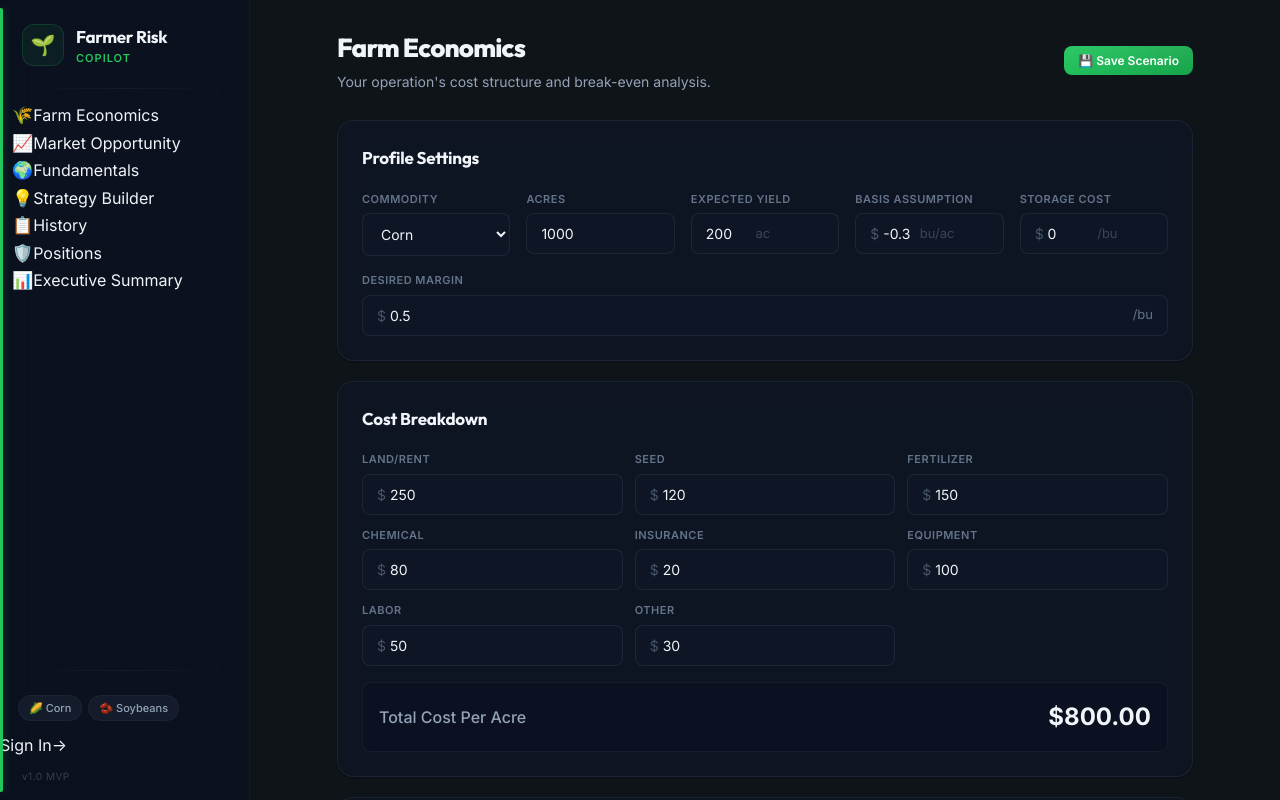
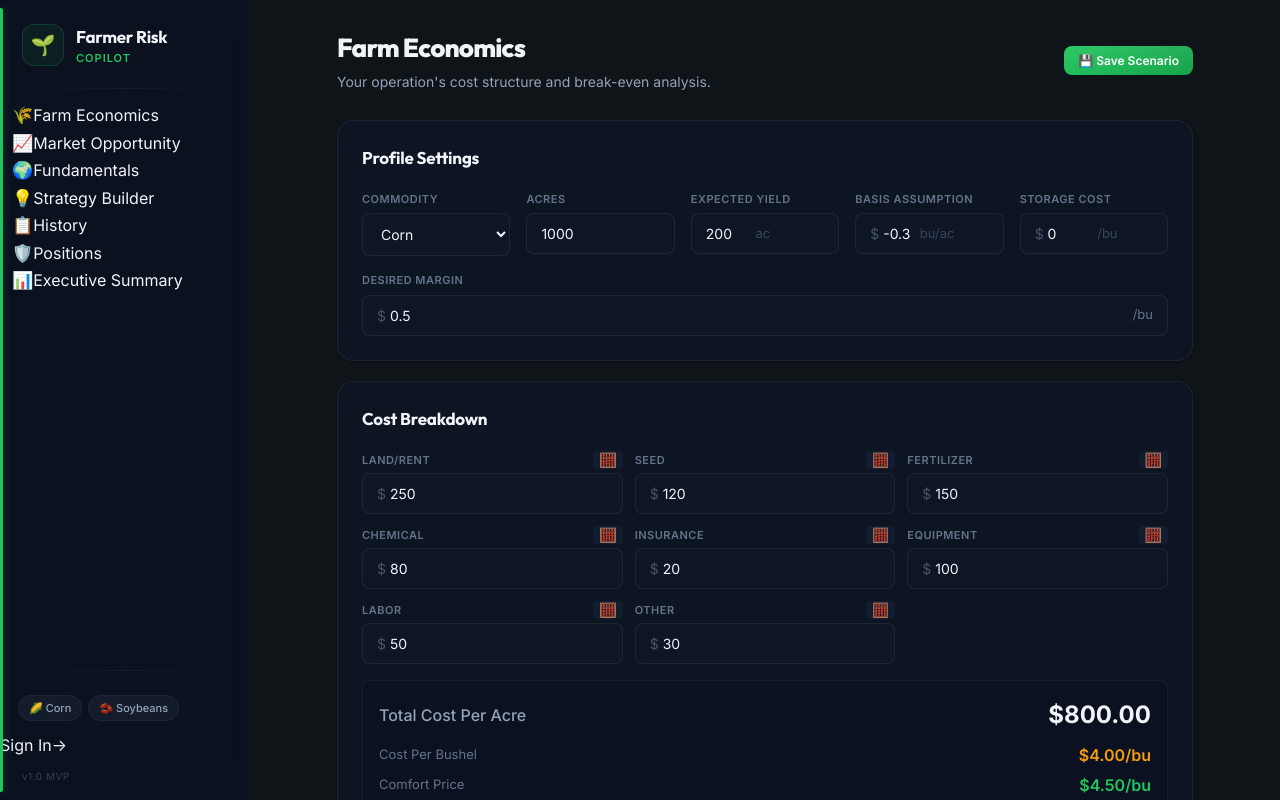
Before and after one commit to jonahleifker/Farmer-Risk-Lead-Generation, a Next.js app: page /dashboard in a window 1280 px wide. Shown: the top 800 px of the page. Built offline with nearby package versions, Linux system fonts and the light colour scheme; no server answers.

Commit message:
sync: bushel counts on strategy metrics, per-acre calculator modal, StoneX branding, cost summary details

```diff
--- a/app/dashboard/page.tsx
+++ b/app/dashboard/page.tsx
@@ -28,6 +28,10 @@ export default function FarmEconomicsPage() {
     const [profile, setProfile] = useState<FarmProfile>(createDefaultProfile('corn'));
     const [showLeadModal, setShowLeadModal] = useState(false);
     const [saved, setSaved] = useState(false);
+    const [showCalc, setShowCalc] = useState(false);
+    const [calcField, setCalcField] = useState<{ key: keyof CostBreakdown; label: string } | null>(null);
+    const [calcExpense, setCalcExpense] = useState('');
+    const [calcAcres, setCalcAcres] = useState('');
 
     useEffect(() => {
         setProfile(loadLocalProfile());
@@ -50,6 +54,27 @@ export default function FarmEconomicsPage() {
         const total = Object.values(breakdown).reduce((s, v) => s + v, 0);
         updateField({ costBreakdown: breakdown, costPerAcre: total });
     };
+
+    const openCalc = (key: keyof CostBreakdown, label: string) => {
+        setCalcField({ key, label });
+        setCalcAcres(profile.acres.toString());
+        setCalcExpense('');
+        setShowCalc(true);
+    };
+
+    const applyCalc = () => {
+        if (!calcField) return;
+        const total = parseFloat(calcExpense);
+        const acres = parseFloat(calcAcres);
+        if (!isNaN(total) && !isNaN(acres) && acres > 0) {
+            updateCost(calcField.key, (total / acres).toFixed(2));
+        }
+        setShowCalc(false);
+    };
+
+    const calcResult = (parseFloat(calcExpense) && parseFloat(calcAcres) > 0)
+        ? (parseFloat(calcExpense) / parseFloat(calcAcres)).toFixed(2)
+        : '0.00';
 
     const handleSave = async () => {
         if (!session?.user) {
@@ -128,7 +153,18 @@ export default function FarmEconomicsPage() {
                 <div className="cost-grid">
                     {costCategories.map((cat) => (
                         <div key={cat.key}>
-                            <label className="input-label">{cat.label}</label>
+                            <div style={{ display: 'flex', alignItems: 'center', justifyContent: 'space-between', marginBottom: 4 }}>
+                                <label className="input-label" style={{ marginBottom: 0 }}>{cat.label}</label>
+                                <button onClick={() => openCalc(cat.key, cat.label)}
+                                    title="Per-acre calculator"
+                                    style={{
+                                        background: 'rgba(59, 130, 246, 0.08)', border: 'none',
+                                        borderRadius: 4, padding: '2px 6px', cursor: 'pointer',
+                                        fontSize: 14, lineHeight: 1,
+                                    }}>
+                                    🧮
+                                </button>
+                            </div>
                             <div className="input-with-prefix">
                                 <span className="input-prefix">$</span>
                                 <input
@@ -141,9 +177,21 @@ export default function FarmEconomicsPage() {
                     ))}
                 </div>
                 <div style={{ marginTop: 16, padding: 16, background: 'var(--bg-primary)', borderRadius: 8, border: '1px solid var(--border)' }}>
-                    <div style={{ display: 'flex', justifyContent: 'space-between', alignItems: 'center' }}>
+                    <div style={{ display: 'flex', justifyContent: 'space-between', alignItems: 'center', marginBottom: 10 }}>
                         <span style={{ color: 'var(--text-secondary)', fontWeight: 500 }}>Total Cost Per Acre</span>
                         <span style={{ fontSize: 24, fontWeight: 700 }}>${profile.costPerAcre.toFixed(2)}</span>
+                    </div>
+                    <div style={{ display: 'flex', justifyContent: 'space-between', alignItems: 'center', marginBottom: 6 }}>
+                        <span style={{ color: 'var(--text-muted)', fontSize: 13 }}>Cost Per Bushel</span>
+                        <span style={{ fontWeight: 600, color: 'var(--accent-yellow)' }}>
+                            ${(profile.expectedYield > 0 ? profile.costPerAcre / profile.expectedYield : 0).toFixed(2)}/bu
+                        </span>
+                    </div>
+                    <div style={{ display: 'flex', justifyContent: 'space-between', alignItems: 'center' }}>
+                        <span style={{ color: 'var(--text-muted)', fontSize: 13 }}>Comfort Price</span>
+                        <span style={{ fontWeight: 600, color: 'var(--accent-green)' }}>
+                            ${(profile.expectedYield > 0 ? (profile.costPerAcre / profile.expectedYield) + (profile.desiredMargin || 0.50) : 0).toFixed(2)}/bu
+                        </span>
                     </div>
                 </div>
             </div>
@@ -172,6 +220,52 @@ export default function FarmEconomicsPage() {
                     </div>
                 </div>
             </div>
+
+            {/* Per-Acre Calculator Modal */}
+            {showCalc && (
+                <div className="modal-overlay" onClick={() => setShowCalc(false)}>
+                    <div className="modal-content" onClick={e => e.stopPropagation()}>
+                        <div className="modal-header">
+                            <h3 className="modal-title">Calculate {calcField?.label}</h3>
+                            <button className="modal-close" onClick={() => setShowCalc(false)}>×</button>
+                        </div>
+                        <p style={{ fontSize: 13, color: 'var(--text-muted)', marginBottom: 20 }}>
+                            Convert a bulk expense bill into a per-acre cost.
+                        </p>
+
+                        <div className="input-group">
+                            <label className="input-label">Total Expense Bill ($)</label>
+                            <input className="input-field" type="number" placeholder="e.g. 50000"
+                                value={calcExpense} onChange={e => setCalcExpense(e.target.value)} autoFocus />
+                        </div>
+
+                        <div style={{ textAlign: 'center', color: 'var(--text-dim)', fontSize: 12, margin: '8px 0', letterSpacing: 1 }}>
+                            ÷ DIVIDED BY ÷
+                        </div>
+
+                        <div className="input-group">
+                            <label className="input-label">Total Farm Acres</label>
+                            <input className="input-field" type="number" placeholder="e.g. 1000"
+                                value={calcAcres} onChange={e => setCalcAcres(e.target.value)} />
+                        </div>
+
+                        <div style={{
+                            background: 'rgba(59, 130, 246, 0.06)', border: '1px solid rgba(59, 130, 246, 0.2)',
+                            borderRadius: 8, padding: 16, display: 'flex', justifyContent: 'space-between',
+                            alignItems: 'center', margin: '16px 0',
+                        }}>
+                            <span style={{ color: 'var(--text-muted)', fontSize: 14 }}>Result:</span>
+                            <span style={{ color: 'var(--accent-blue)', fontSize: 22, fontWeight: 700 }}>
+                                ${calcResult} / acre
+                            </span>
+                        </div>
+
+                        <button className="btn btn-primary" style={{ width: '100%' }} onClick={applyCalc}>
+                            Apply to {calcField?.label}
+                        </button>
+                    </div>
+                </div>
+            )}
 
             <LeadCaptureModal
                 isOpen={showLeadModal}
```
Also changed, not shown: app/dashboard/strategies/page.tsx (+8 -2 lines).
